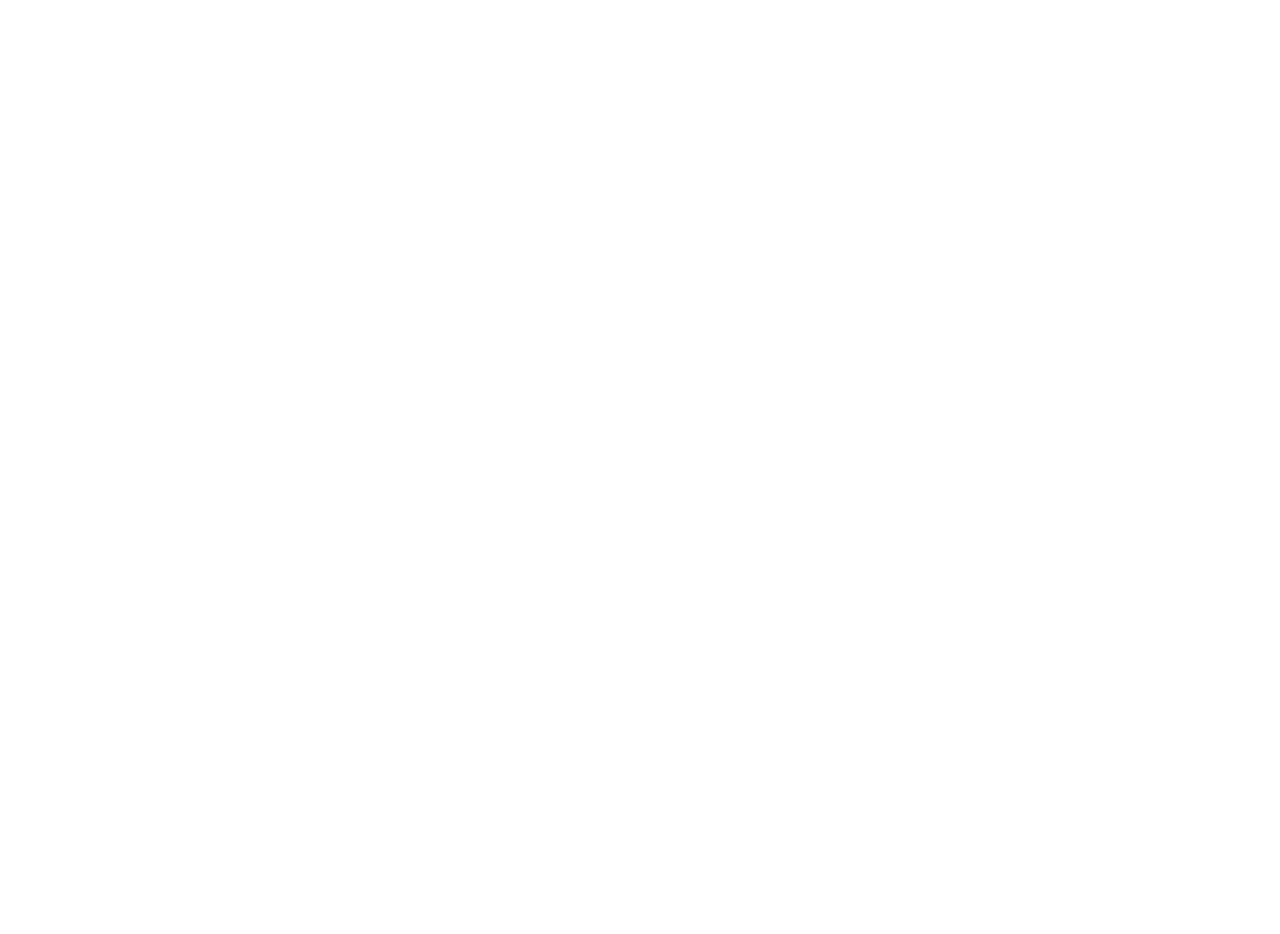
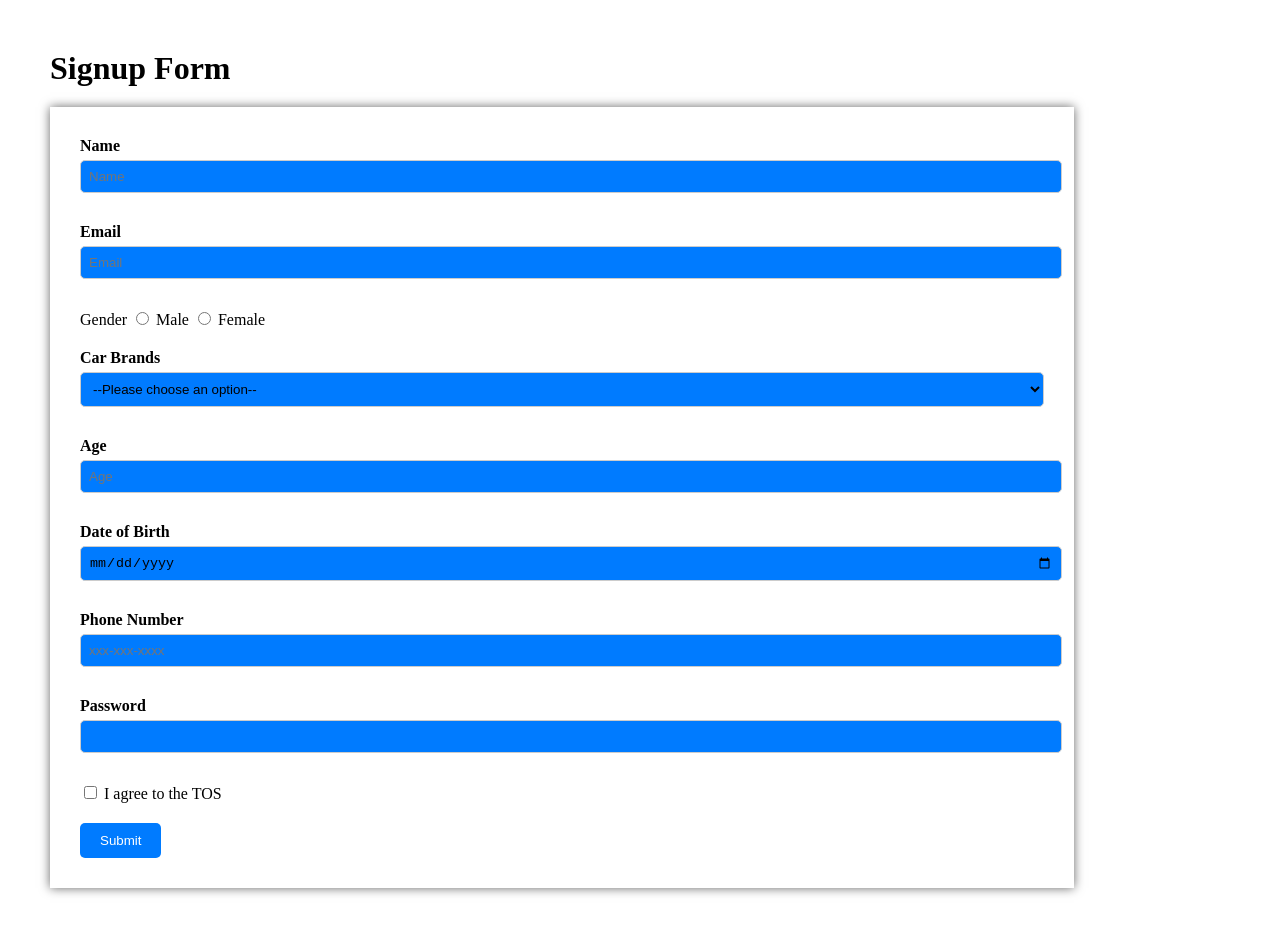
Before and after one commit to acciojob/signup-form-car-Anjalivlog, a website: page main.html in a window 1280 px wide. Before the commit the page ends 800 px from the top, so only its background shows below. Drawn offline with Linux system fonts and the light colour scheme.

Commit message:
created a submission

```diff
--- a/main.html
+++ b/main.html
@@ -1,4 +1,4 @@
-<!DOCTYPE html>
+ <!DOCTYPE html>
 
 <html>
 
@@ -8,6 +8,60 @@
 
 <body>
 	<!-- the entire body must be written by student -->
+	<div class="container">
+            <h1>Signup Form</h1>
+            <form method="POST">
+                <div class="form_group">
+                    <label for="name">Name</label>
+                    <input type="text" id="name" name="name" placeholder="Name" required>
+                </div>
+                <div class="form_group">
+                    <label for="email">Email</label>
+                    <input type="email" id="email" name="email" placeholder="Email" required>
+                </div>
+				<div class="form_group1">
+                    <label>Gender</label>
+                    <input type="radio" id="gender_m" name="gender" value="male" required>
+                    <label for="gender_m">Male</label>
+                    <input type="radio" id="gender_f" name="gender" value="female" required>
+                    <label for="gender_f">Female</label>
+                </div>
+				<div class="form_group">
+					<label for="cars">Car Brands</label>
+                    <select id="cars" name="cars" required>
+                    <option value="" disabled selected>--Please choose an option--</option>
+                    <option value="Toyota">Toyota</option>
+                    <option value="Honda">Honda</option>
+                    <option value="Ford">Ford</option>
+                    <option value="Chevrolet">Chevrolet</option>
+                    <option value="Nissan">Nissan</option>
+                    </select>
+				</div>
+				<div class="form_group">
+                    <label for="age">Age</label>
+                    <input type="number" id="age" name="age" placeholder="Age" required>
+                </div>
+                <div class="form_group">
+                    <label for="dob">Date of Birth</label>
+                    <input type="date" id="dob" name="dob" required>
+                </div>
+				<div class="form_group">
+                    <label for="tel">Phone Number</label>
+                    <input type="tel" id="tel" name="tel" placeholder="xxx-xxx-xxxx">
+                </div>
+                <div class="form_group">
+                    <label for="password">Password</label>
+                    <input type="password" id="password" name="password" required>
+                </div>
+                <div class="form_group1">
+					<input type="checkbox" id="tos" name="tos" required>
+					<label for="tos">I agree to the TOS</label>
+				</div>
+                <div class="form_btn">
+                    <button type="submit">Submit</button>
+                </div>
+            </form>
+        </div>
     <script type="text/javascript" src="./script.js">
 </script>
 
--- a/styles.css
+++ b/styles.css
@@ -1,2 +1,51 @@
 
 /* Your CSS Code here. */
+body {
+    @import url('https://fonts.googleapis.com/css2?family=Mulish&family=Poppins:ital,wght@0,100;0,200;0,300;0,400;0,500;0,600;0,700;0,800;0,900;1,100;1,200;1,300;1,400;1,500;1,600;1,700;1,800;1,900&display=swap')
+    background-color: #f4f4f4;
+    margin: 0;
+    padding: 0;
+}
+.container {
+    width: 80%;
+    margin: 50px;
+}
+h1 {
+    text-align: left;
+    margin-bottom: 20px;
+}
+form {
+    background-color: #fff;
+    padding: 30px;
+    box-shadow: 0 0 10px rgba(0, 1, 0, 0.6);
+}
+.form_group {
+    margin-bottom: 20px;
+}
+.form_group1 {
+	 margin-bottom: 20px
+}
+.form_group label {
+    display: block;
+    margin-bottom: 5px;
+	font-weight: bold;
+}
+.form_group input, select {
+    width: 100%;
+    padding: 8px;
+	background-color: #007bff;
+    margin-bottom: 10px;
+    border-radius: 5px;
+    border: 1px solid #ccc;
+}
+button {
+    background-color: #007bff;
+    color: #fff;
+    border: black;
+    padding: 10px 20px;
+    border-radius: 5px;
+    cursor: pointer;
+}
+button:hover {
+    background-color: #0056b3;
+}
```
